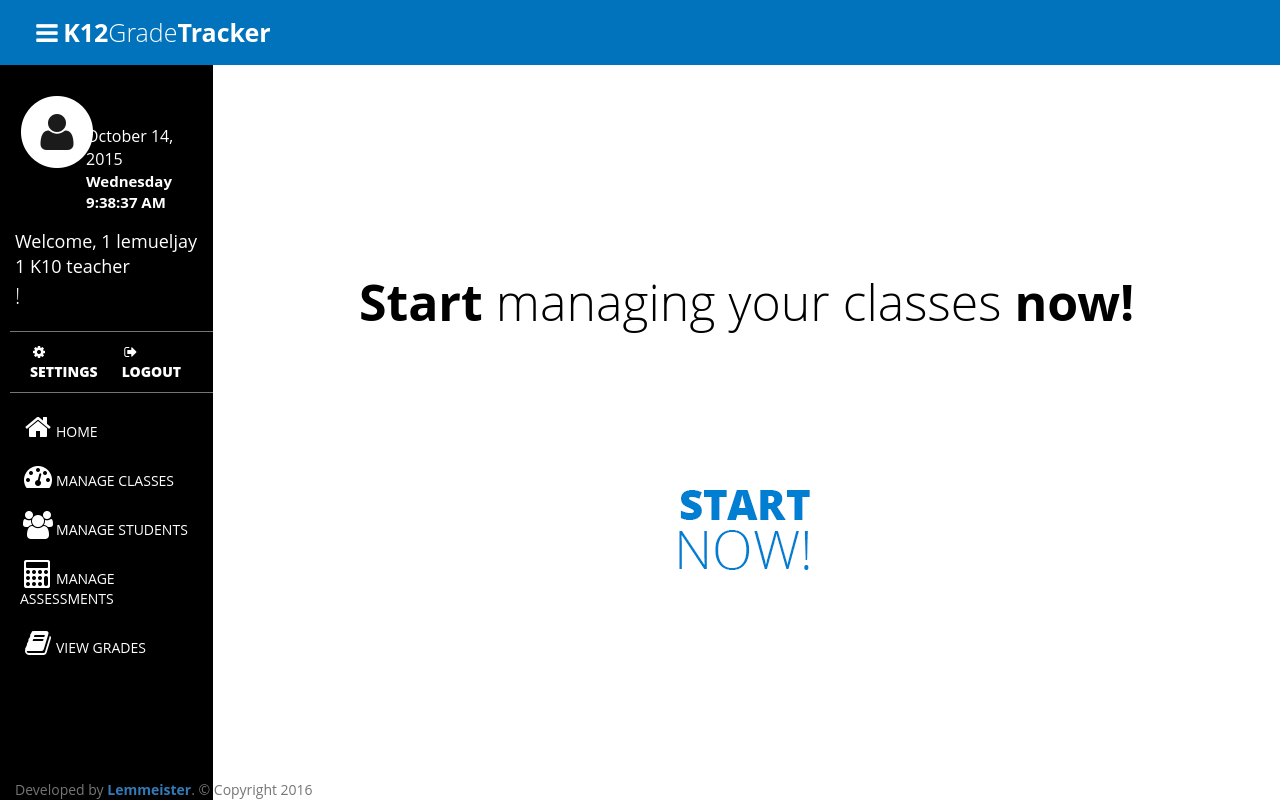
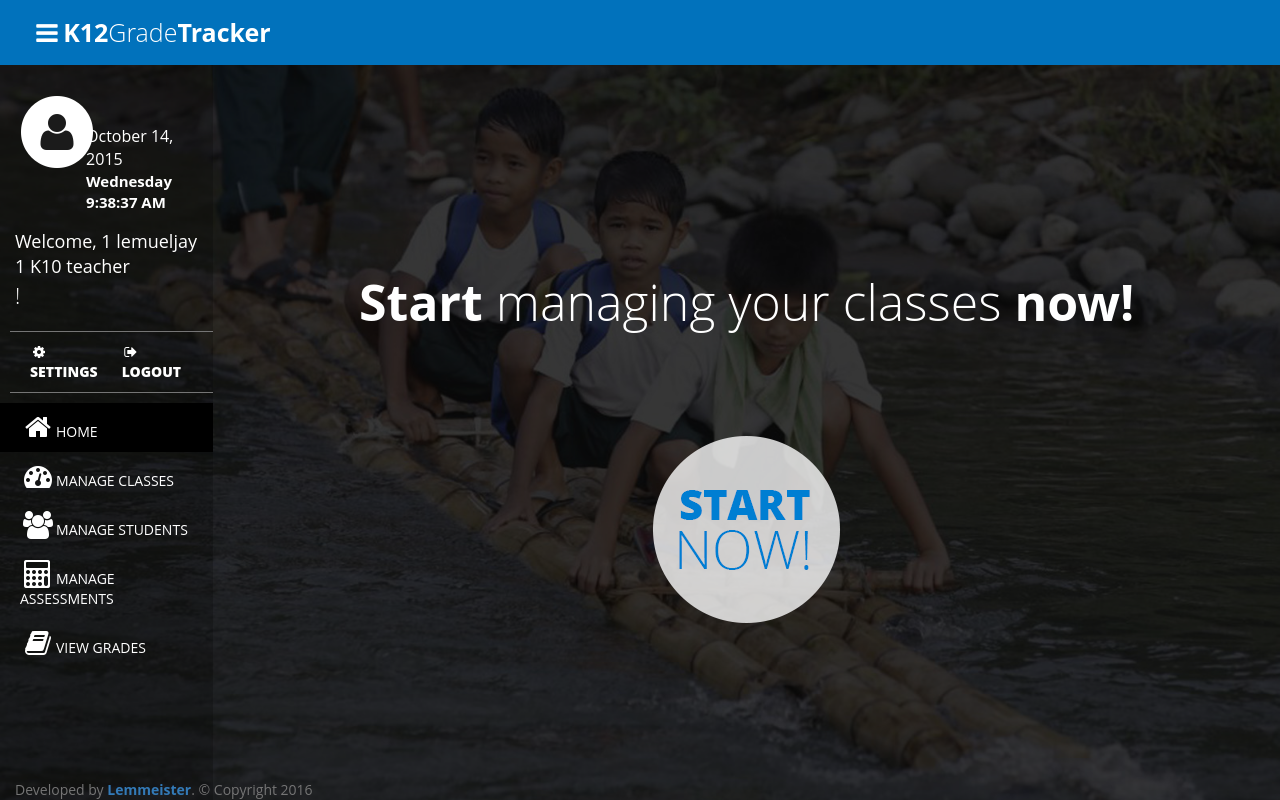
Before and after one commit to lemueljay/K12GradeTracker, a Django app: template templates/dashboard.html in a window 1280 px wide. Run offline with Django 3.2, Linux system fonts and the light colour scheme; the template is opened without the code that fills it: values that come from a table or form of the project are taken from there, others are empty; data comes from the database, SQL or seed files in the repository; both versions use the stored data as it was after the commit; some libraries are stand-ins or nearby versions.

Commit message:
Design 2.0

```diff
--- a/static/css/dashboard.css
+++ b/static/css/dashboard.css
@@ -46,7 +46,7 @@ nav {
     position: absolute;
     padding: 0px;
     padding-top: 75px;
-    background-color: black;
+    background-color: rgba(0, 0, 0, 0.6);
     height: 100%;
 }
 
@@ -147,7 +147,7 @@ nav {
 }
 
 .contentbar {
-    background-color: white;
+    background-color: rgba(0, 0, 0, 0.5);
     padding: 0px;
     padding-top: 75px;
     position: absolute;
@@ -159,7 +159,6 @@ nav {
     margin-top: 200px;
     margin-bottom: 190px;
     font-size: 50px;
-    color: black;
 }
 
 .contentbar-button {
```
Also changed, not shown: db.sqlite3.
